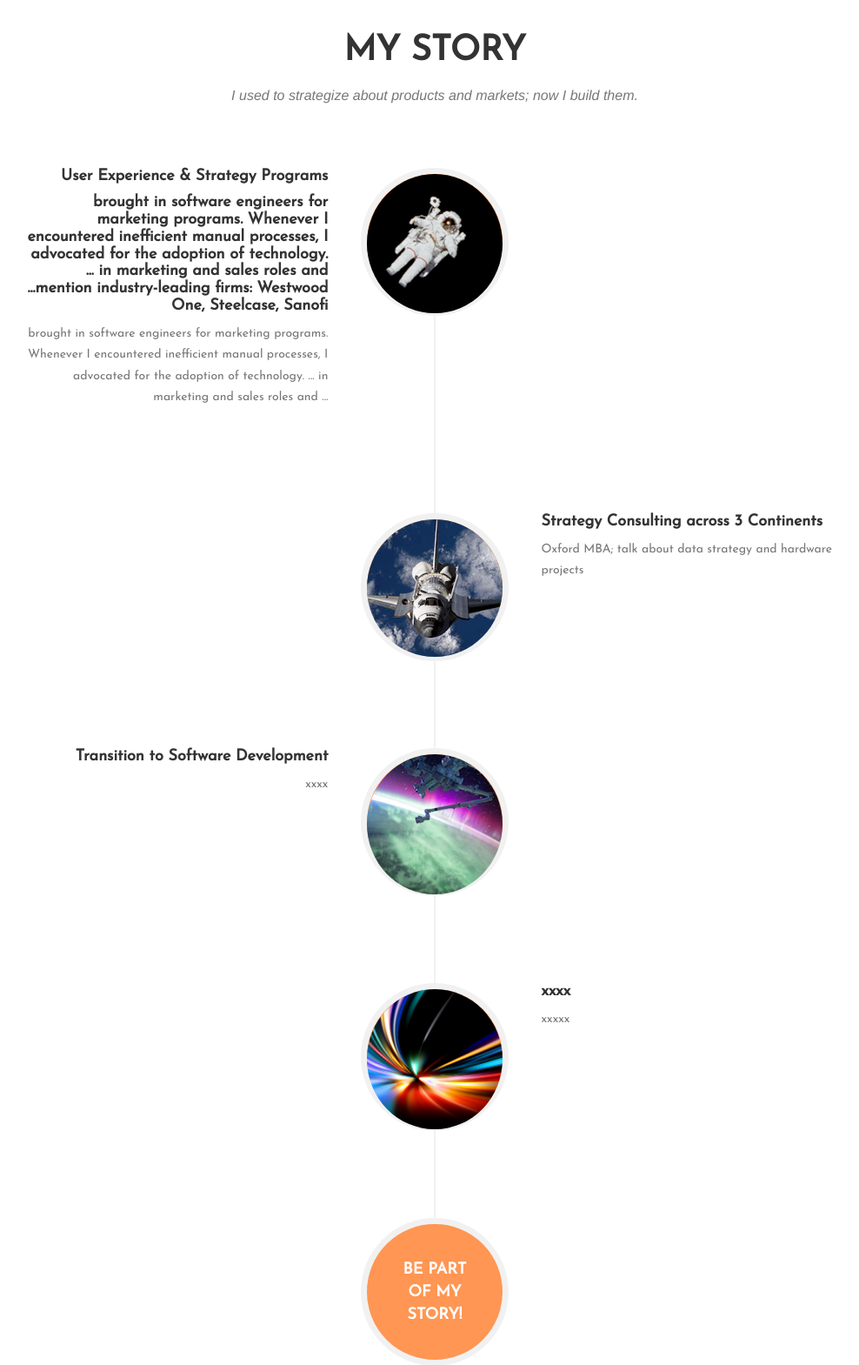
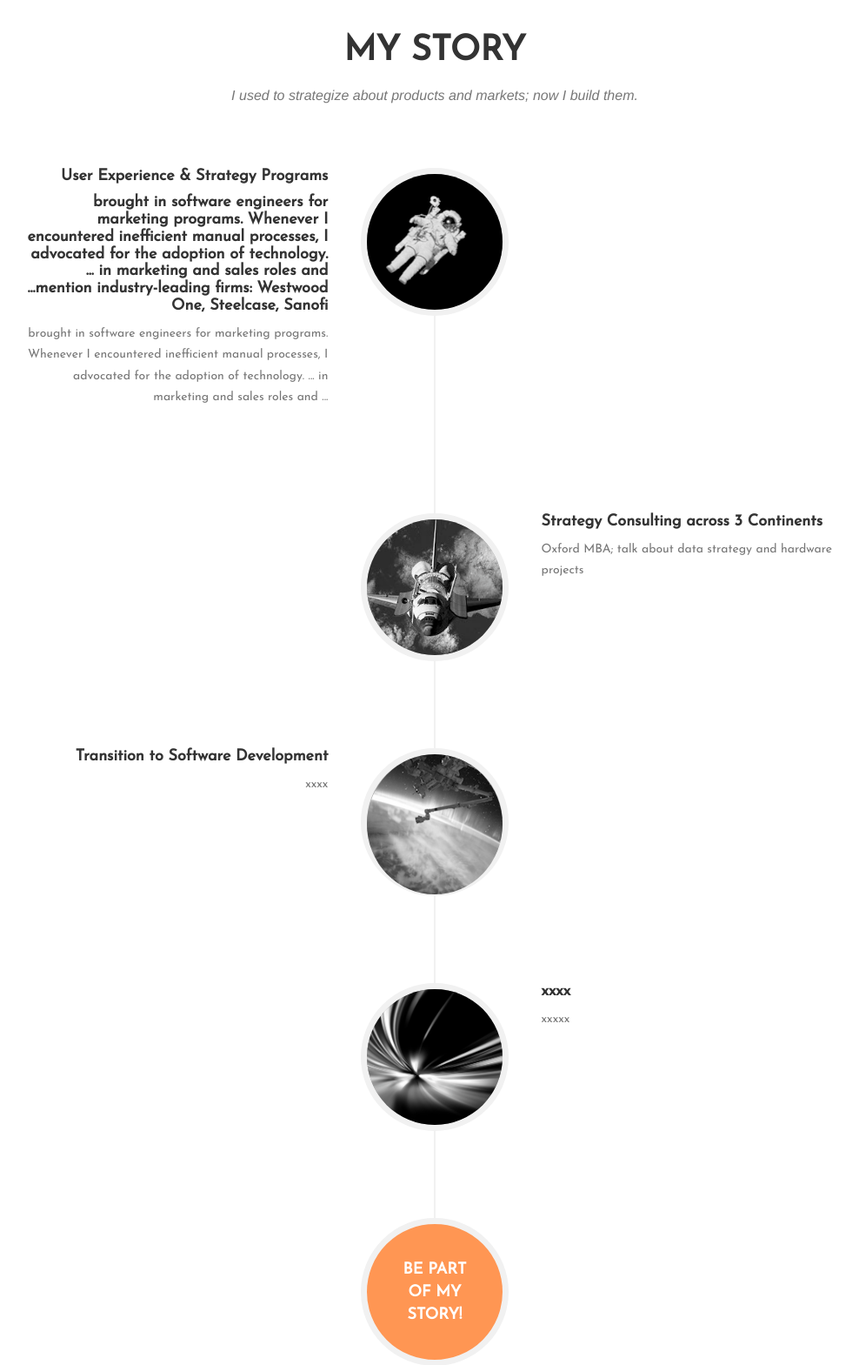
Before and after one commit to chrisbrickey/mysite10, a PHP site: page / in a window 1280 px wide. Shown: the part 783-2352 px from the top of the page at 87% size, without its empty margins (140-1128 px from the left). Run offline with PHP 8.4, Linux system fonts and the light colour scheme; some libraries are stand-ins or nearby versions; some web fonts are replaced.

Commit message:
changed About images to monochrome, changed circle background color to gray(4 of 5)

```diff
--- a/css/agency.css
+++ b/css/agency.css
@@ -492,7 +492,10 @@ section h3.section-subheading {
   height: 80px;
   position: absolute;
   z-index: 100;
-  background-color: #FF9653;
+    /*below is color for circles in About section, I override the last one to orange within the HTML tag */
+  background-color: #A9A9A9;
+
+  /*background-color: #FF9653;*/
   /*background-color: #fed136;*/
   color: white;
   border-radius: 100%;
--- a/index.html
+++ b/index.html
@@ -103,7 +103,7 @@
                     <ul class="timeline">
                         <li>
                             <div class="timeline-image">
-                                <img class="img-circle img-responsive" src="img/about/astronaut.png" alt="">
+                                <img class="img-circle img-responsive" src="img/about/astronaut-bw.png" alt="">
                             </div>
                             <div class="timeline-panel">
                                 <div class="timeline-heading">
@@ -120,7 +120,7 @@
 
                         <li class="timeline-inverted">
                             <div class="timeline-image">
-                                <img class="img-circle img-responsive" src="img/about/space-shuttle2.png" alt="">
+                                <img class="img-circle img-responsive" src="img/about/space-shuttle2-bw.png" alt="">
                             </div>
                             <div class="timeline-panel">
                                 <div class="timeline-heading">
@@ -135,7 +135,7 @@
 
                         <li>
                             <div class="timeline-image">
-                                <img class="img-circle img-responsive" src="img/about/space-arm.png" alt="">
+                                <img class="img-circle img-responsive" src="img/about/space-arm-bw.png" alt="">
                             </div>
                             <div class="timeline-panel">
                                 <div class="timeline-heading">
@@ -150,7 +150,7 @@
 
                         <li class="timeline-inverted">
                             <div class="timeline-image">
-                                <img class="img-circle img-responsive" src="img/about/lights_resize.png" alt="">
+                                <img class="img-circle img-responsive" src="img/about/lights-resize-bw.png" alt="">
                             </div>
                             <div class="timeline-panel">
                                 <div class="timeline-heading">
@@ -165,7 +165,7 @@
 
                         <li>
                             <a class="page-scroll" href="#contact">
-                                <div class="timeline-image">
+                                <div class="timeline-image" style="background-color:#FF9653">
                                     <h4>Be Part
                                         <br>Of My
                                         <br>Story!
```
Also changed, not shown: img/about/astronaut-bw.png (added), img/about/astronaut.png (deleted), img/about/lights-resize-bw.png (added), img/about/lights_resize.png (deleted), img/about/space-arm-bw.png (added), img/about/space-arm.png (deleted), img/about/space-shuttle2-bw.png (added), img/about/space-shuttle2.png (deleted).
